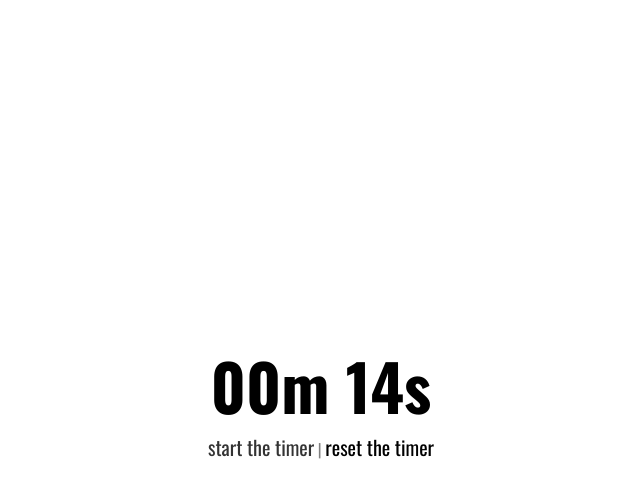
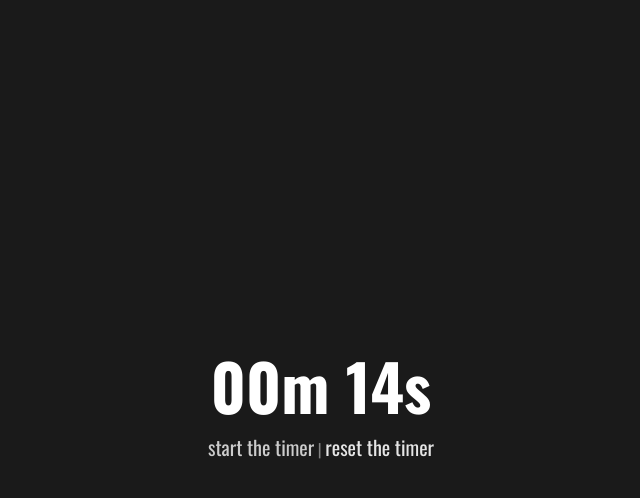
Before and after one commit to robiworks/study-timer, a plain HTML site: page index.html in a window 1280 px wide. In both pictures the pointer is over the link "start the timer". Shown: the whole page, without its empty margins (319-959 px from the left). Drawn offline with nearby package versions, Linux system fonts and the dark colour scheme.

Commit message:
Add dark mode

```diff
--- a/timer.css
+++ b/timer.css
@@ -36,15 +36,17 @@ body {
     color: hsl(0, 0%, 50%);
 }
 
-/*
 @media (prefers-color-scheme: dark) {
     body {
         background-color: hsl(0, 0%, 10%);
         color: hsl(0, 0%, 100%);
     }
 
-    .timer-trigger:hover {
+    .timer-trigger {
         color: hsl(0, 0%, 90%);
     }
+
+    .timer-trigger:hover {
+        color: hsl(0, 0%, 80%);
+    }
 }
-*/
```
